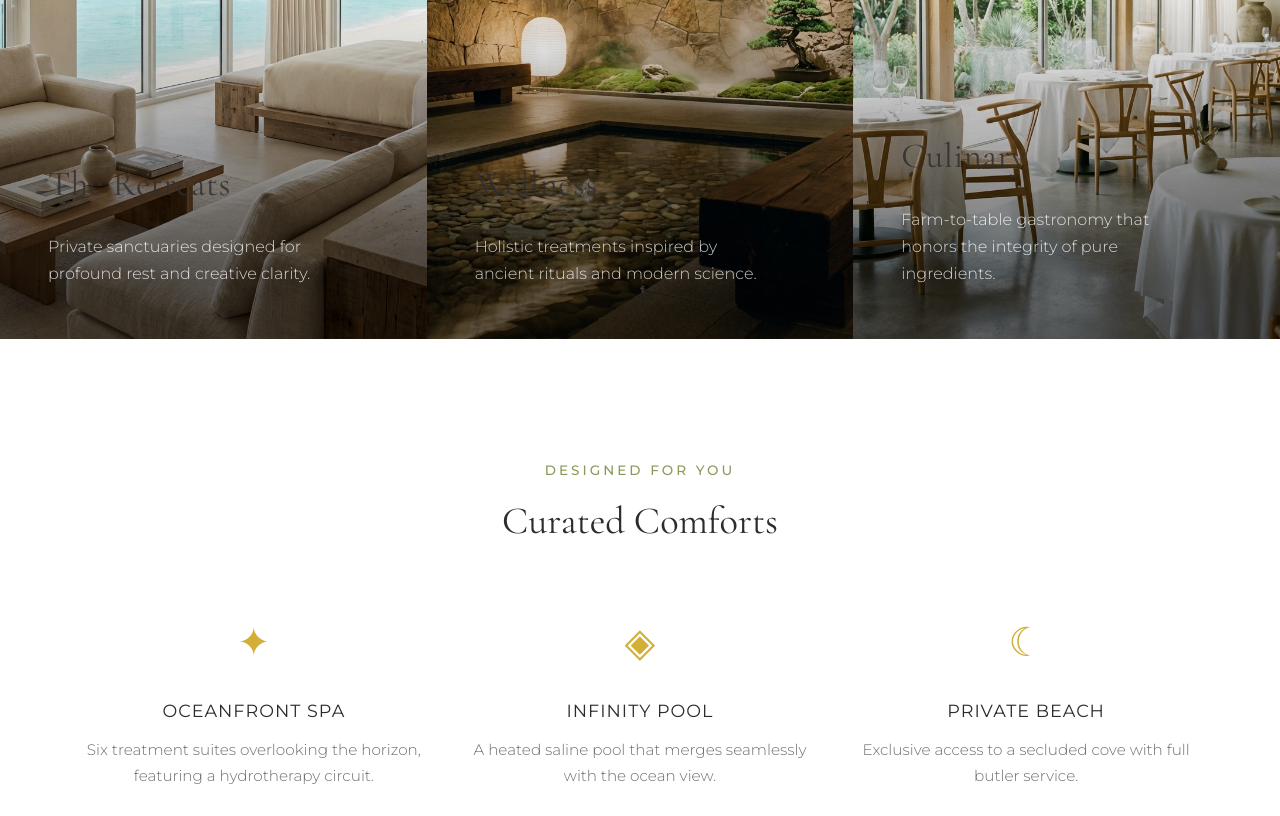
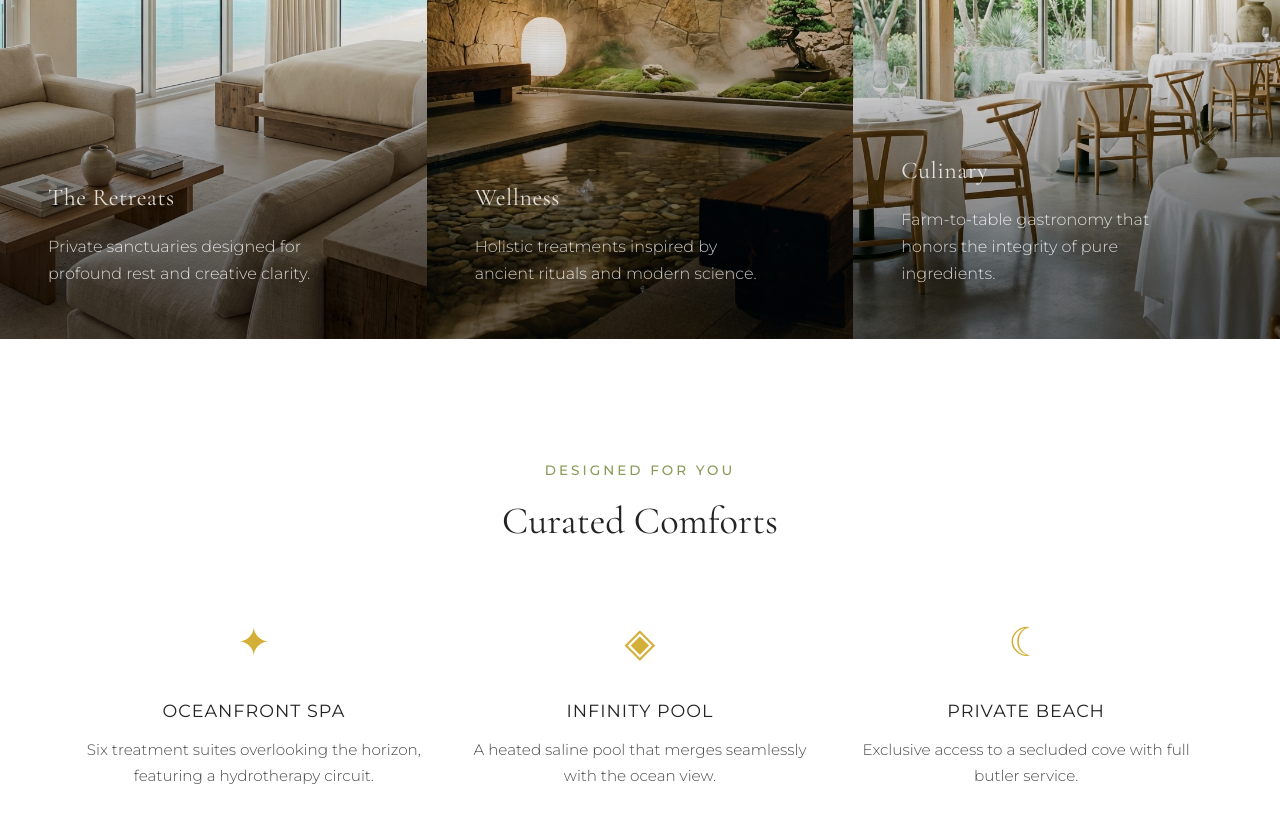
Before and after one commit to ScripterCode200/Simple_CollageProject-Hotal-Web-FrontendOnly-, a plain HTML site: page index.html in a window 1280 px wide. Shown: the part 1620-2436 px from the top of the page. Drawn offline with nearby package versions, Linux system fonts and the light colour scheme.

Commit message:
Second Commit

```diff
--- a/index.html
+++ b/index.html
@@ -17,8 +17,8 @@
             --bg-cream: #F5F4F0;
             /* Slightly deeper cream for warmth */
             --bg-white: #FFFFFF;
-            --text-charcoal: #2C2C2C;
-            --text-muted: #6E6E6E;
+            --text-charcoal: #232323;
+            --text-muted: #4A4A4A;
             --accent-gold: #D4AF37;
             /* Muted Gold */
             --accent-sage: #8A9A5B;
@@ -57,7 +57,8 @@
         h2,
         h3,
         h4,
-        h5 {
+        h5,
+        h6 {
             font-family: var(--font-serif);
             font-weight: 400;
             line-height: 1.2;
@@ -78,6 +79,13 @@
         h3 {
             font-size: 1.5rem;
             letter-spacing: 0.5px;
+        }
+
+        h6 {
+            font-family: var(--font-serif);
+            font-size: 1.5rem;
+            letter-spacing: 0.5px;
+            color: #ECEBE6;
         }
 
         p {
@@ -489,7 +497,7 @@
         .cta-overlay {
             position: absolute;
             inset: 0;
-            background: rgba(0, 0, 0, 0.3);
+            background: rgba(0, 0, 0, 0.45);
         }
 
         .cta-content {
@@ -535,8 +543,8 @@
 
         /* --- Footer --- */
         footer {
-            background: #1A1A1A;
-            color: #999;
+            background: #111111;
+            color: #CCCCCC;
             padding: 5rem 0 2rem;
             font-size: 0.9rem;
         }
@@ -655,7 +663,7 @@
             <div class="motive-card">
                 <img src="assets/suite-1.png" alt="Minimalist room" class="motive-image">
                 <div class="motive-overlay">
-                    <h3>The Retreats</h3>
+                    <h6>The Retreats</h6>
                     <p>Private sanctuaries designed for profound rest and creative clarity.</p>
                 </div>
             </div>
@@ -663,7 +671,7 @@
             <div class="motive-card">
                 <img src="assets/spa-ritual.png" alt="Spa treatment" class="motive-image">
                 <div class="motive-overlay">
-                    <h3>Wellness</h3>
+                    <h6>Wellness</h6>
                     <p>Holistic treatments inspired by ancient rituals and modern science.</p>
                 </div>
             </div>
@@ -671,7 +679,7 @@
             <div class="motive-card">
                 <img src="assets/dining-hero.png" alt="Fine dining" class="motive-image">
                 <div class="motive-overlay">
-                    <h3>Culinary</h3>
+                    <h6>Culinary</h6>
                     <p>Farm-to-table gastronomy that honors the integrity of pure ingredients.</p>
                 </div>
             </div>
```
Also changed, not shown: dining.html (+4 -4 lines), story.html (+4 -4 lines), suites.html (+4 -4 lines), wellness.html (+4 -4 lines).
